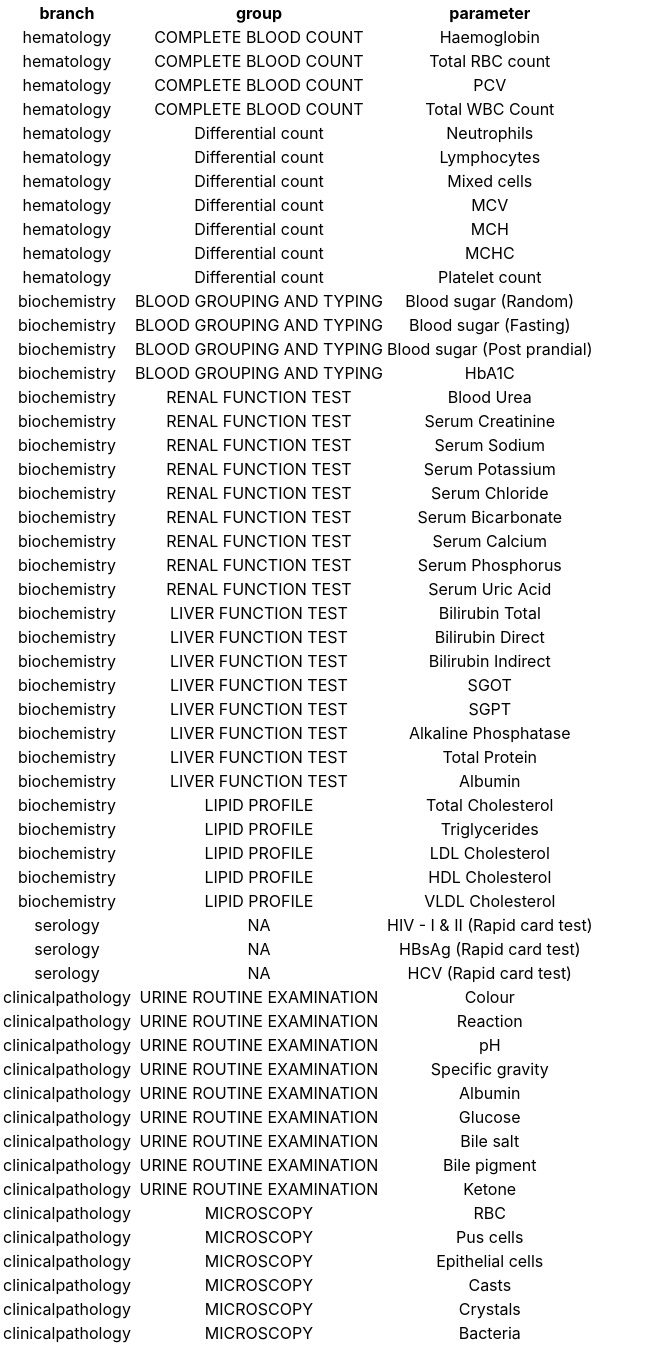
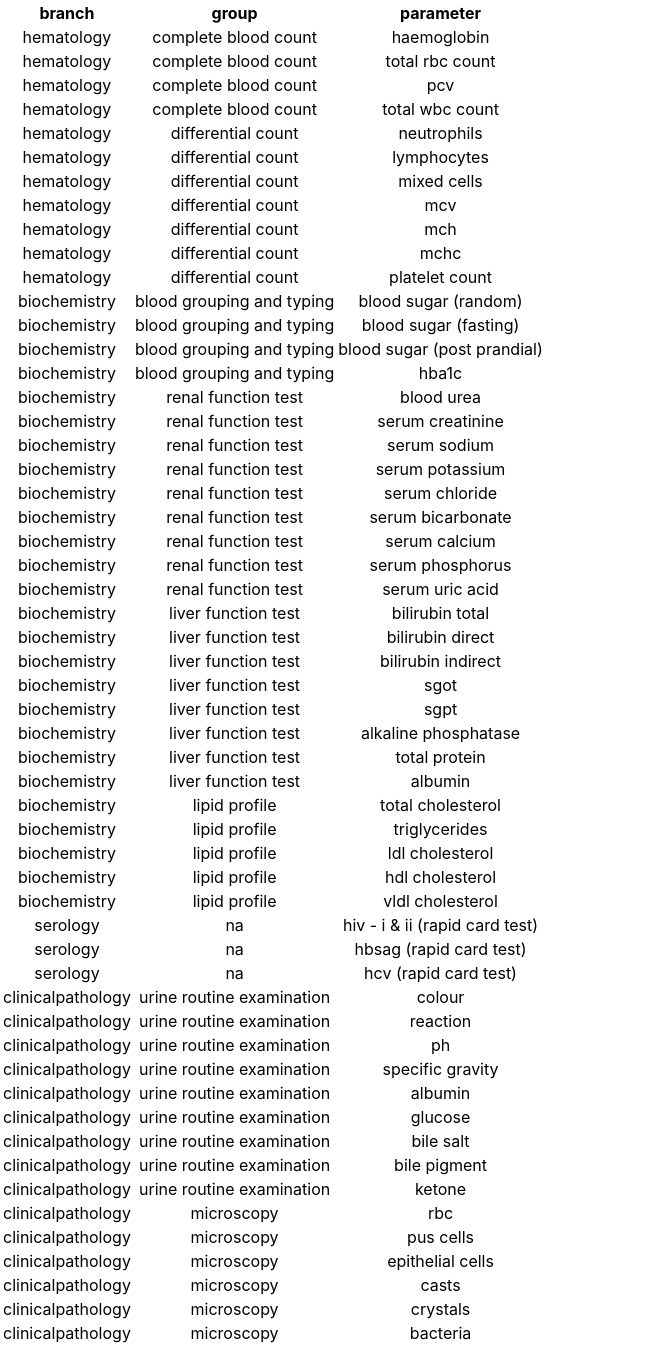
Before and after one commit to Anantharaj87/AnythingUnderTheSun, a React (Create React App) app in the folder projects/hk_kcare/: page / in a window 1280 px wide. Shown: the whole page, without its empty margins (0-650 px from the left). Built offline with nearby package versions, Linux system fonts and the light colour scheme.

Commit message:
beautifying info

```diff
--- a/projects/hk_kcare/src/labparams_info.js
+++ b/projects/hk_kcare/src/labparams_info.js
@@ -2,8 +2,8 @@ const labparams_info = {
     "version": 1,
     "tests": [{
         "branch": "hematology",
-        "group": "COMPLETE BLOOD COUNT",
-        "parameter": "Haemoglobin",
+        "group": "complete blood count",
+        "parameter": "haemoglobin",
         "ref": {
             "range": {
                 "min": 12,
@@ -13,8 +13,8 @@ const labparams_info = {
         }
     }, {
         "branch": "hematology",
-        "group": "COMPLETE BLOOD COUNT",
-        "parameter": "Total RBC count",
+        "group": "complete blood count",
+        "parameter": "total rbc count",
         "ref": {
             "range": {
                 "min": 3.8,
@@ -24,8 +24,8 @@ const labparams_info = {
         }
     }, {
         "branch": "hematology",
-        "group": "COMPLETE BLOOD COUNT",
-        "parameter": "PCV",
+        "group": "complete blood count",
+        "parameter": "pcv",
         "ref": {
             "range": {
                 "min": 36,
@@ -35,8 +35,8 @@ const labparams_info = {
         }
     }, {
         "branch": "hematology",
-        "group": "COMPLETE BLOOD COUNT",
-        "parameter": "Total WBC Count",
+        "group": "complete blood count",
+        "parameter": "total wbc count",
         "ref": {
             "range": {
                 "min": 4000,
@@ -46,8 +46,8 @@ const labparams_info = {
         }
     }, {
         "branch": "hematology",
-        "group": "Differential count",
-        "parameter": "Neutrophils",
+        "group": "differential count",
+        "parameter": "neutrophils",
         "ref": {
             "range": {
                 "min": 40,
@@ -57,8 +57,8 @@ const labparams_info = {
         }
     }, {
         "branch": "hematology",
-        "group": "Differential count",
-        "parameter": "Lymphocytes",
+        "group": "differential count",
+        "parameter": "lymphocytes",
         "ref": {
             "range": {
                 "min": 20,
@@ -68,8 +68,8 @@ const labparams_info = {
         }
     }, {
         "branch": "hematology",
-        "group": "Differential count",
-        "parameter": "Mixed cells",
+        "group": "differential count",
+        "parameter": "mixed cells",
         "ref": {
             "range": {
                 "min": 2,
@@ -79,8 +79,8 @@ const labparams_info = {
         }
     }, {
         "branch": "hematology",
-        "group": "Differential count",
-        "parameter": "MCV",
+        "group": "differential count",
+        "parameter": "mcv",
         "ref": {
             "range": {
                 "min": 83,
@@ -90,8 +90,8 @@ const labparams_info = {
         }
     }, {
         "branch": "hematology",
-        "group": "Differential count",
-        "parameter": "MCH",
+        "group": "differential count",
+        "parameter": "mch",
         "ref": {
             "range": {
                 "min": 27,
@@ -101,8 +101,8 @@ const labparams_info = {
         }
     }, {
         "branch": "hematology",
-        "group": "Differential count",
-        "parameter": "MCHC",
+        "group": "differential count",
+        "parameter": "mchc",
         "ref": {
             "range": {
                 "min": 32,
@@ -112,8 +112,8 @@ const labparams_info = {
         }
     }, {
         "branch": "hematology",
-        "group": "Differential count",
-        "parameter": "Platelet count",
+        "group": "differential count",
+        "parameter": "platelet count",
         "ref": {
             "range": {
                 "min": 150000,
@@ -123,8 +123,8 @@ const labparams_info = {
         }
     }, {
         "branch": "biochemistry",
-        "group": "BLOOD GROUPING AND TYPING",
-        "parameter": "Blood sugar (Random)",
+        "group": "blood grouping and typing",
+        "parameter": "blood sugar (random)",
         "ref": {
             "range": {
                 "min": 70,
@@ -134,8 +134,8 @@ const labparams_info = {
         }
     }, {
         "branch": "biochemistry",
-        "group": "BLOOD GROUPING AND TYPING",
-        "parameter": "Blood sugar (Fasting)",
+        "group": "blood grouping and typing",
+        "parameter": "blood sugar (fasting)",
         "ref": {
             "range": {
                 "min": 70,
@@ -145,8 +145,8 @@ const labparams_info = {
         }
     }, {
         "branch": "biochemistry",
-        "group": "BLOOD GROUPING AND TYPING",
-        "parameter": "Blood sugar (Post prandial)",
+        "group": "blood grouping and typing",
+        "parameter": "blood sugar (post prandial)",
         "ref": {
             "range": {
                 "min": 100,
@@ -156,8 +156,8 @@ const labparams_info = {
         }
     }, {
         "branch": "biochemistry",
-        "group": "BLOOD GROUPING AND TYPING",
-        "parameter": "HbA1C",
+        "group": "blood grouping and typing",
+        "parameter": "hba1c",
         "ref": {
             "range": {
                 "min": 0,
@@ -167,8 +167,8 @@ const labparams_info = {
         }
     }, {
         "branch": "biochemistry",
-        "group": "RENAL FUNCTION TEST",
-        "parameter": "Blood Urea",
+        "group": "renal function test",
+        "parameter": "blood urea",
         "ref": {
             "range": {
                 "min": 15,
@@ -178,8 +178,8 @@ const labparams_info = {
         }
     }, {
         "branch": "biochemistry",
-        "group": "RENAL FUNCTION TEST",
-        "parameter": "Serum Creatinine",
+        "group": "renal function test",
+        "parameter": "serum creatinine",
         "ref": {
             "range": {
                 "min": 0.6,
@@ -189,52 +189,52 @@ const labparams_info = {
         }
     }, {
         "branch": "biochemistry",
-        "group": "RENAL FUNCTION TEST",
-        "parameter": "Serum Sodium",
+        "group": "renal function test",
+        "parameter": "serum sodium",
         "ref": {
             "range": {
                 "min": 135,
                 "max": 145
             },
-            "unit": "mEq/L"
+            "unit": "meq/l"
         }
     }, {
         "branch": "biochemistry",
-        "group": "RENAL FUNCTION TEST",
-        "parameter": "Serum Potassium",
+        "group": "renal function test",
+        "parameter": "serum potassium",
         "ref": {
             "range": {
                 "min": 3.5,
                 "max": 5.5
             },
-            "unit": "mEq/L"
+            "unit": "meq/l"
         }
     }, {
         "branch": "biochemistry",
-        "group": "RENAL FUNCTION TEST",
-        "parameter": "Serum Chloride",
+        "group": "renal function test",
+        "parameter": "serum chloride",
         "ref": {
             "range": {
                 "min": 98,
                 "max": 107
             },
-            "unit": "mEq/L"
+            "unit": "meq/l"
         }
     }, {
         "branch": "biochemistry",
-        "group": "RENAL FUNCTION TEST",
-        "parameter": "Serum Bicarbonate",
+        "group": "renal function test",
+        "parameter": "serum bicarbonate",
         "ref": {
             "range": {
                 "min": 22,
                 "max": 26
             },
-            "unit": "mEq/L"
+            "unit": "meq/l"
         }
     }, {
         "branch": "biochemistry",
-        "group": "RENAL FUNCTION TEST",
-        "parameter": "Serum Calcium",
+        "group": "renal function test",
+        "parameter": "serum calcium",
         "ref": {
             "range": {
                 "min": 8.6,
@@ -244,8 +244,8 @@ const labparams_info = {
         }
     }, {
         "branch": "biochemistry",
-        "group": "RENAL FUNCTION TEST",
-        "parameter": "Serum Phosphorus",
+        "group": "renal function test",
+        "parameter": "serum phosphorus",
         "ref": {
             "range": {
                 "min": 2.5,
@@ -255,8 +255,8 @@ const labparams_info = {
         }
     }, {
         "branch": "biochemistry",
-        "group": "RENAL FUNCTION TEST",
-        "parameter": "Serum Uric Acid",
+        "group": "renal function test",
+        "parameter": "serum uric acid",
         "ref": {
             "range": {
                 "min": 3.5,
@@ -266,8 +266,8 @@ const labparams_info = {
         }
     }, {
         "branch": "biochemistry",
-        "group": "LIVER FUNCTION TEST",
-        "parameter": "Bilirubin Total",
+        "group": "liver function test",
+        "parameter": "bilirubin total",
         "ref": {
             "range": {
                 "min": 0.3,
@@ -277,8 +277,8 @@ const labparams_info = {
         }
     }, {
         "branch": "biochemistry",
-        "group": "LIVER FUNCTION TEST",
-        "parameter": "Bilirubin Direct",
+        "group": "liver function test",
+        "parameter": "bilirubin direct",
         "ref": {
             "range": {
                 "min": 0,
@@ -288,8 +288,8 @@ const labparams_info = {
         }
     }, {
         "branch": "biochemistry",
-        "group": "LIVER FUNCTION TEST",
-        "parameter": "Bilirubin Indirect",
+        "group": "liver function test",
+        "parameter": "bilirubin indirect",
         "ref": {
             "range": {
                 "min": 0,
@@ -299,41 +299,41 @@ const labparams_info = {
         }
     }, {
         "branch": "biochemistry",
-        "group": "LIVER FUNCTION TEST",
-        "parameter": "SGOT",
+        "group": "liver function test",
+        "parameter": "sgot",
         "ref": {
             "range": {
                 "min": 0,
                 "max": 40
             },
-            "unit": "U/L"
+            "unit": "u/l"
         }
     }, {
         "branch": "biochemistry",
-        "group": "LIVER FUNCTION TEST",
-        "parameter": "SGPT",
+        "group": "liver function test",
+        "parameter": "sgpt",
         "ref": {
             "range": {
                 "min": 0,
                 "max": 40
             },
-            "unit": "U/L"
+            "unit": "u/l"
         }
     }, {
         "branch": "biochemistry",
-        "group": "LIVER FUNCTION TEST",
-        "parameter": "Alkaline Phosphatase",
+        "group": "liver function test",
+        "parameter": "alkaline phosphatase",
         "ref": {
             "range": {
                 "min": 0,
                 "max": 170
             },
-            "unit": "U/L"
+            "unit": "u/l"
         }
     }, {
         "branch": "biochemistry",
-        "group": "LIVER FUNCTION TEST",
-        "parameter": "Total Protein",
+        "group": "liver function test",
+        "parameter": "total protein",
         "ref": {
             "range": {
                 "min": 6,
@@ -343,8 +343,8 @@ const labparams_info = {
         }
     }, {
         "branch": "biochemistry",
-        "group": "LIVER FUNCTION TEST",
-        "parameter": "Albumin",
+        "group": "liver function test",
+        "parameter": "albumin",
         "ref": {
             "range": {
                 "min": 4.5,
@@ -354,8 +354,8 @@ const labparams_info = {
         }
     }, {
         "branch": "biochemistry",
-        "group": "LIPID PROFILE",
-        "parameter": "Total Cholesterol",
+        "group": "lipid profile",
+        "parameter": "total cholesterol",
         "ref": {
             "range": {
                 "min": 120,
@@ -365,8 +365,8 @@ const labparams_info = {
         }
     }, {
         "branch": "biochemistry",
-        "group": "LIPID PROFILE",
-        "parameter": "Triglycerides",
+        "group": "lipid profile",
+        "parameter": "triglycerides",
         "ref": {
             "range": {
                 "min": 130,
@@ -376,8 +376,8 @@ const labparams_info = {
         }
     }, {
         "branch": "biochemistry",
-        "group": "LIPID PROFILE",
-        "parameter": "LDL Cholesterol",
+        "group": "lipid profile",
+        "parameter": "ldl cholesterol",
         "ref": {
             "range": {
                 "min": 0,
@@ -387,8 +387,8 @@ const labparams_info = {
         }
     }, {
         "branch": "biochemistry",
-        "group": "LIPID PROFILE",
-        "parameter": "HDL Cholesterol",
+        "group": "lipid profile",
+        "parameter": "hdl cholesterol",
         "ref": {
             "range": {
                 "min": 55
@@ -397,8 +397,8 @@ const labparams_info = {
         }
     }, {
         "branch": "biochemistry",
-        "group": "LIPID PROFILE",
-        "parameter": "VLDL Cholesterol",
+        "group": "lipid profile",
+        "parameter": "vldl cholesterol",
         "ref": {
             "range": {
                 "min": 10,
@@ -408,97 +408,97 @@ const labparams_info = {
         }
     }, {
         "branch": "serology",
-        "group": "NA",
-        "parameter": "HIV - I & II (Rapid card test)",
+        "group": "na",
+        "parameter": "hiv - i & ii (rapid card test)",
         "ref": {
             "group": ["positive", "negative"],
             "unit": ""
         }
     }, {
         "branch": "serology",
-        "group": "NA",
-        "parameter": "HBsAg (Rapid card test)",
+        "group": "na",
+        "parameter": "hbsag (rapid card test)",
         "ref": {
             "group": ["positive", "negative"],
             "unit": ""
         }
     }, {
         "branch": "serology",
-        "group": "NA",
-        "parameter": "HCV (Rapid card test)",
+        "group": "na",
+        "parameter": "hcv (rapid card test)",
         "ref": {
             "group": ["positive", "negative"],
             "unit": ""
         }
     }, {
         "branch": "clinicalpathology",
-        "group": "URINE ROUTINE EXAMINATION",
-        "parameter": "Colour"
+        "group": "urine routine examination",
+        "parameter": "colour"
     }, {
         "branch": "clinicalpathology",
-        "group": "URINE ROUTINE EXAMINATION",
-        "parameter": "Reaction"
+        "group": "urine routine examination",
+        "parameter": "reaction"
     }, {
         "branch": "clinicalpathology",
-        "group": "URINE ROUTINE EXAMINATION",
-        "parameter": "pH"
+        "group": "urine routine examination",
+        "parameter": "ph"
     }, {
         "branch": "clinicalpathology",
-        "group": "URINE ROUTINE EXAMINATION",
-        "parameter": "Specific gravity"
+        "group": "urine routine examination",
+        "parameter": "specific gravity"
     }, {
         "branch": "clinicalpathology",
-        "group": "URINE ROUTINE EXAMINATION",
-        "parameter": "Albumin"
+        "group": "urine routine examination",
+        "parameter": "albumin"
     }, {
         "branch": "clinicalpathology",
-        "group": "URINE ROUTINE EXAMINATION",
-        "parameter": "Glucose"
+        "group": "urine routine examination",
+        "parameter": "glucose"
     }, {
         "branch": "clinicalpathology",
-        "group": "URINE ROUTINE EXAMINATION",
-        "parameter": "Bile salt"
+        "group": "urine routine examination",
+        "parameter": "bile salt"
     }, {
         "branch": "clinicalpathology",
-        "group": "URINE ROUTINE EXAMINATION",
-        "parameter": "Bile pigment"
+        "group": "urine routine examination",
+        "parameter": "bile pigment"
     }, {
         "branch": "clinicalpathology",
-        "group": "URINE ROUTINE EXAMINATION",
-        "parameter": "Ketone"
+        "group": "urine routine examination",
+        "parameter": "ketone"
     }, {
         "branch": "clinicalpathology",
-        "group": "MICROSCOPY",
-        "parameter": "RBC",
+        "group": "microscopy",
+        "parameter": "rbc",
         "ref": {
             "unit": "hpf"
         }
     }, {
         "branch": "clinicalpathology",
-        "group": "MICROSCOPY",
-        "parameter": "Pus cells",
+        "group": "microscopy",
+        "parameter": "pus cells",
         "ref": {
             "unit": "hpf"
         }
     }, {
         "branch": "clinicalpathology",
-        "group": "MICROSCOPY",
-        "parameter": "Epithelial cells",
+        "group": "microscopy",
+        "parameter": "epithelial cells",
         "ref": {
             "unit": "hpf"
         }
     }, {
         "branch": "clinicalpathology",
-        "group": "MICROSCOPY",
-        "parameter": "Casts"
+        "group": "microscopy",
+        "parameter": "casts"
     }, {
         "branch": "clinicalpathology",
-        "group": "MICROSCOPY",
-        "parameter": "Crystals"
+        "group": "microscopy",
+        "parameter": "crystals"
     }, {
         "branch": "clinicalpathology",
-        "group": "MICROSCOPY",
-        "parameter": "Bacteria"
+        "group": "microscopy",
+        "parameter": "bacteria"
     }]
 }
 
```
Also changed, not shown: 1 other file (tests, documents, lock files or other folders).
